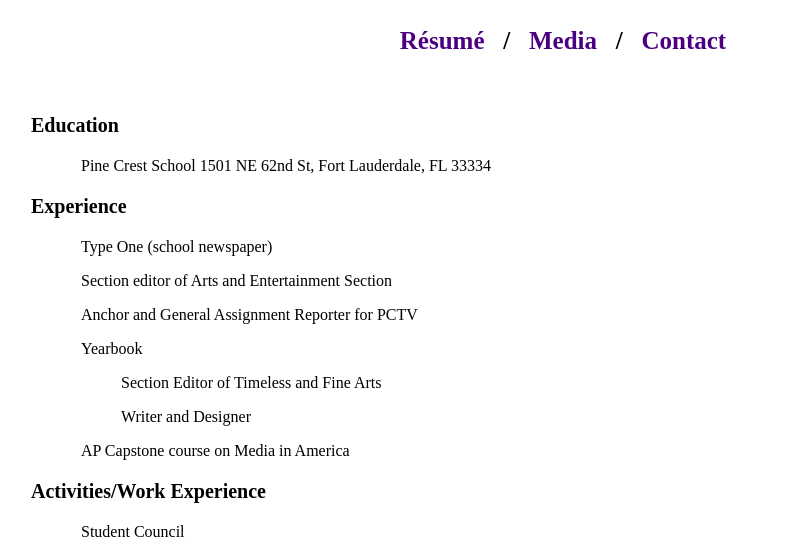
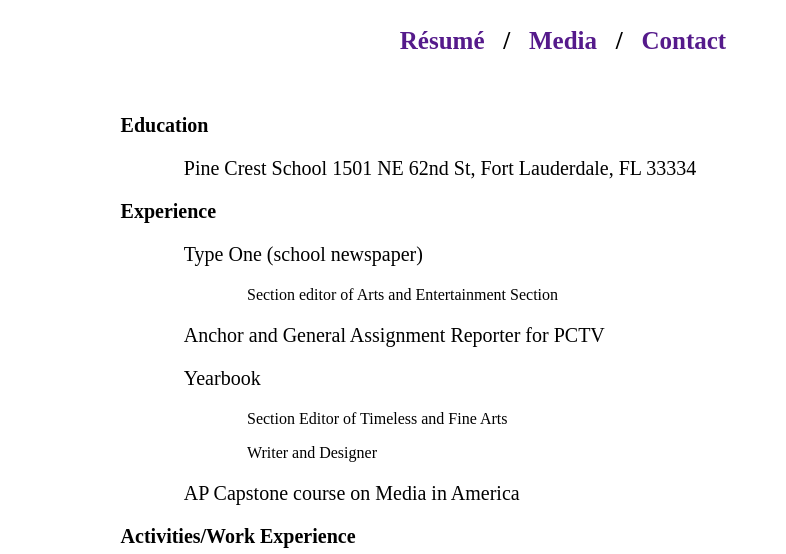
Before and after one commit to brianmeller/brianmeller.github.io, a plain HTML site: page index.html in a window 1280 px wide. Shown: the part 177-731 px from the top of the page, without its empty margins (77-863 px from the left). Drawn offline with Linux system fonts and the light colour scheme.

Commit message:
Style Changes

```diff
--- a/index.html
+++ b/index.html
@@ -3,8 +3,8 @@
 <head>
 	<title> Brian Meller </title>
 	<link rel="stylesheet" type="text/css" href="style.css">
-	<h1><a class="SMB" href="brianmeller.github.io"> Brian <strong> Meller </strong> </a></h1>
-	<h2><a href="brianmeller.github.io">R&eacute;sum&eacute;</a>&nbsp;&nbsp;&nbsp;/&nbsp;&nbsp;&nbsp;<a class="other" href="brianmeller.github.io">Media</a>&nbsp;&nbsp;&nbsp;/&nbsp;&nbsp;&nbsp;<a class="other" href="brianmeller.github.io">Contact</a></h2>
+	<h1><a class="SMB" href=""> Brian <strong> Meller </strong> </a></h1>
+	<h2><a href="">R&eacute;sum&eacute;</a>&nbsp;&nbsp;&nbsp;/&nbsp;&nbsp;&nbsp;<a class="other" href="">Media</a>&nbsp;&nbsp;&nbsp;/&nbsp;&nbsp;&nbsp;<a class="other" href="">Contact</a></h2>
 </head>
 <body>
 	&nbsp
@@ -13,7 +13,7 @@
 		1501 NE 62nd St, Fort Lauderdale, FL 33334</p>
 	<h3> Experience </h3>
 		<p> Type One (school newspaper) </p>
-		<p> Section editor of Arts and Entertainment Section <p>
+			<ul> Section editor of Arts and Entertainment Section </ul>
 		<p> Anchor and General Assignment Reporter for PCTV <p>
 		<p> Yearbook <p>
 			<ul> Section Editor of Timeless and Fine Arts </ul>
--- a/style.css
+++ b/style.css
@@ -8,7 +8,6 @@ h1{
 	text-align: center;
 	font-size: 70px;
 	font-family: "Tw Cen MT";
-	font-weight: bold;
 	padding-top: 30px;
 }
 a:link {
@@ -19,16 +18,20 @@ a:hover {
 	color: gray;
 }
 p{
-	margin-left: 150px;
+	padding-left: 20%;
+	padding-right: 20%;
+	font-size: 20px
 }
 h3{
 	font-size: 20px;
 	text-align: left;
-	margin-left: 100px;
+	padding-left: 15%;
+	padding-right: 15%;
 	font-style: "Lucida"
 	}
 ul{
-	margin-left: 150px;
+	padding-left:  25%;
+	padding-right: 25%;
 }
 div{
 	font-weight: bold;
```
